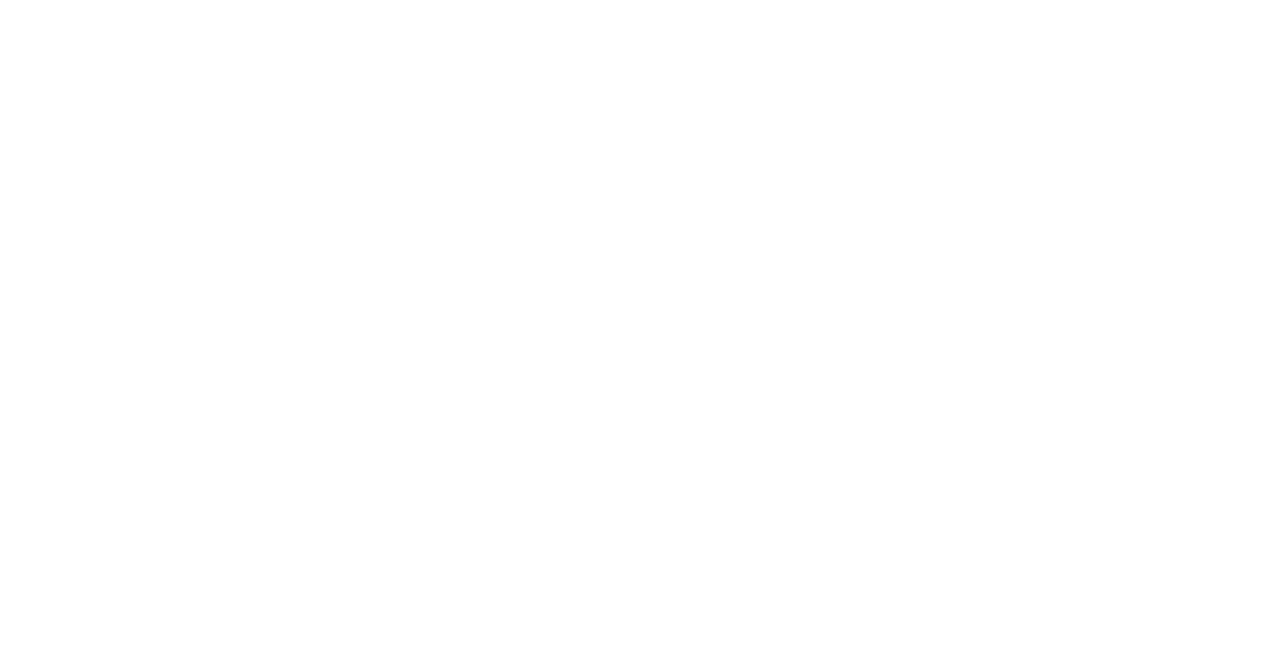
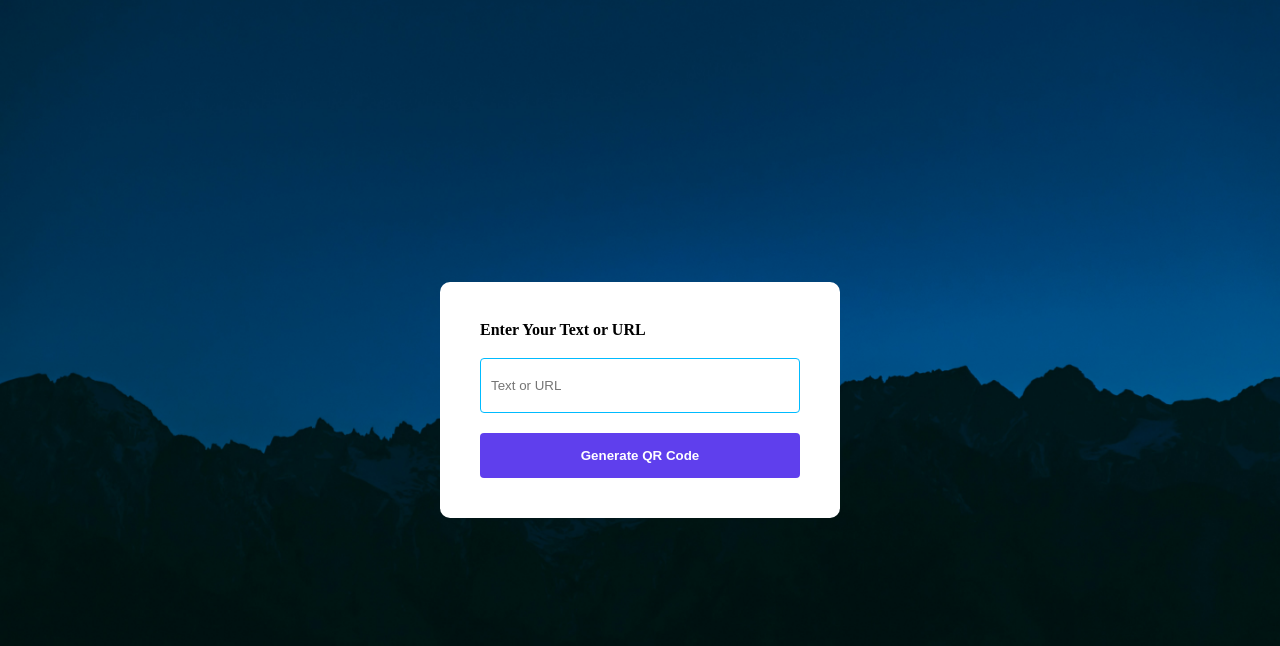
Before and after one commit to alimahmoudi22/QR-Code-Generator, a plain HTML site: page index.html in a window 1280 px wide. Drawn offline with Linux system fonts and the light colour scheme.

Commit message:
Add HTML and CSS

```diff
--- a/index.html
+++ b/index.html
@@ -9,7 +9,14 @@
     <link rel="stylesheet" href="./style.css">
 </head>
 <body>
-
+    <section class="card">
+        <div class="main-card">
+            <h2 class="card__title">Enter Your Text or URL</h2>
+            <input type="text" placeholder="Text or URL">
+            <img src="" alt="QR">
+            <button class="card__btn">Generate QR Code</button>
+        </div>
+    </section>
     <script src="./app.js"></script>
 </body>
 </html>
--- a/style.css
+++ b/style.css
@@ -11,4 +11,51 @@ body{
     align-items: center;
     justify-content: center;
     height: 100vh;
+    background-image: url("./img/ash-edmonds-DSKuKbVZD38-unsplash.jpg");
+    background-position: center;
+    background-size: cover;
+    background-repeat: no-repeat;
 }
+.card{
+    background-color: #FFF;
+    width: 40rem;
+    border-radius: 1rem;
+    padding: 4rem;
+}
+.main-card{
+    display: flex;
+    flex-direction: column;
+    align-items: flex-start;
+    text-align: left;
+}
+.card__title{
+    font-size: 1.6rem;
+    font-weight: 600;
+    margin-bottom: 2rem;
+}
+input{
+    width: 100%;
+    height: 5.5rem;
+    border: 1px solid rgb(0, 187, 255);
+    outline: none;
+    border-radius: .4rem;
+    padding-left: 1rem;
+    margin-bottom: 2rem;
+}
+input::placeholder{
+
+}
+img{
+    display: none;
+}
+.card__btn{
+    border: none;
+    outline: none;
+    width: 100%;
+    border-radius: .4rem;
+    background-color: rgb(95, 63, 237);
+    height: 4.5rem;
+    color: #FFF;
+    cursor: pointer;
+    font-weight: 600;
+}
```
Also changed, not shown: img/ash-edmonds-DSKuKbVZD38-unsplash.jpg (added), img/marek-piwnicki-y9Cb0lcACSI-unsplash.jpg (added).
